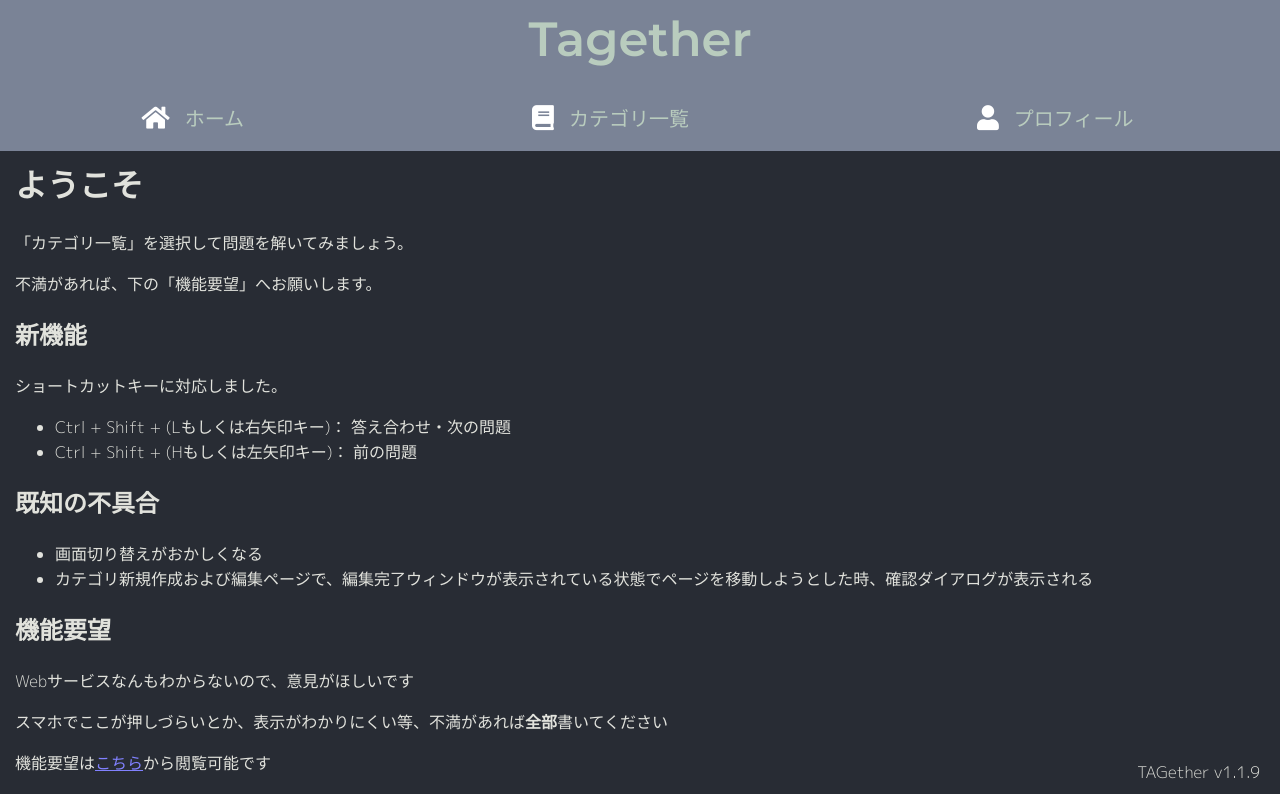
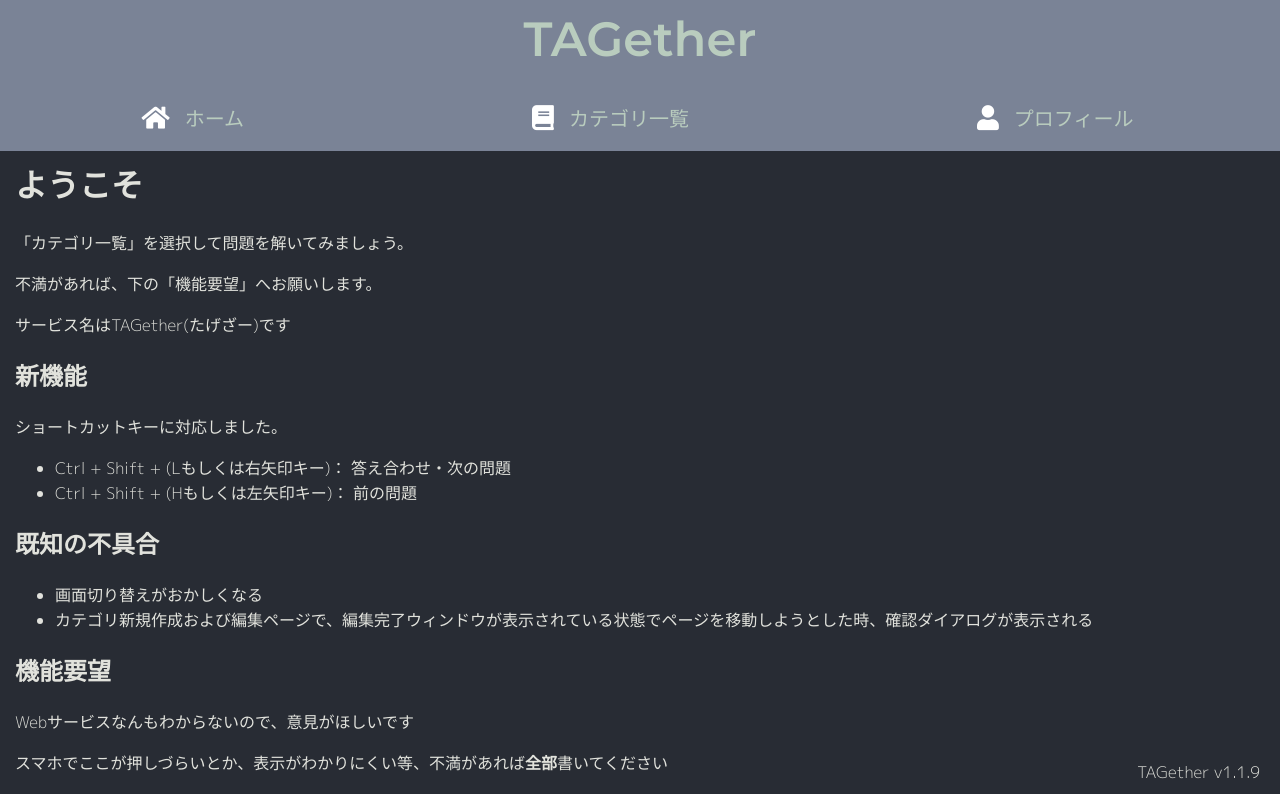
Before and after one commit to watasuke102/TAGether, a Next.js app: page / in a window 1280 px wide. Shown: the top 794 px of the page. Built offline with nearby package versions, Linux system fonts and the light colour scheme.

Commit message:
update: サービス名を書いてヘッダーの文を正しくした

```diff
--- a/src/components/Header.tsx
+++ b/src/components/Header.tsx
@@ -53,7 +53,7 @@ export default class Header extends React.Component<any, State> {
 
     return (
       <header className={css.header}>
-        <h1>Tagether</h1>
+        <h1>TAGether</h1>
         <nav className={this.ButtonContainersCSS()}>
           <div className={css.buttons}>
             {button_list}
--- a/src/pages/index.tsx
+++ b/src/pages/index.tsx
@@ -47,6 +47,7 @@ export default function index() {
       <h1>ようこそ</h1>
       <p>「カテゴリ一覧」を選択して問題を解いてみましょう。</p>
       <p>不満があれば、下の「機能要望」へお願いします。</p>
+      <p>サービス名はTAGether(たげざー)です</p>
 
       <h2>新機能</h2>
       <p>ショートカットキーに対応しました。</p>
```
